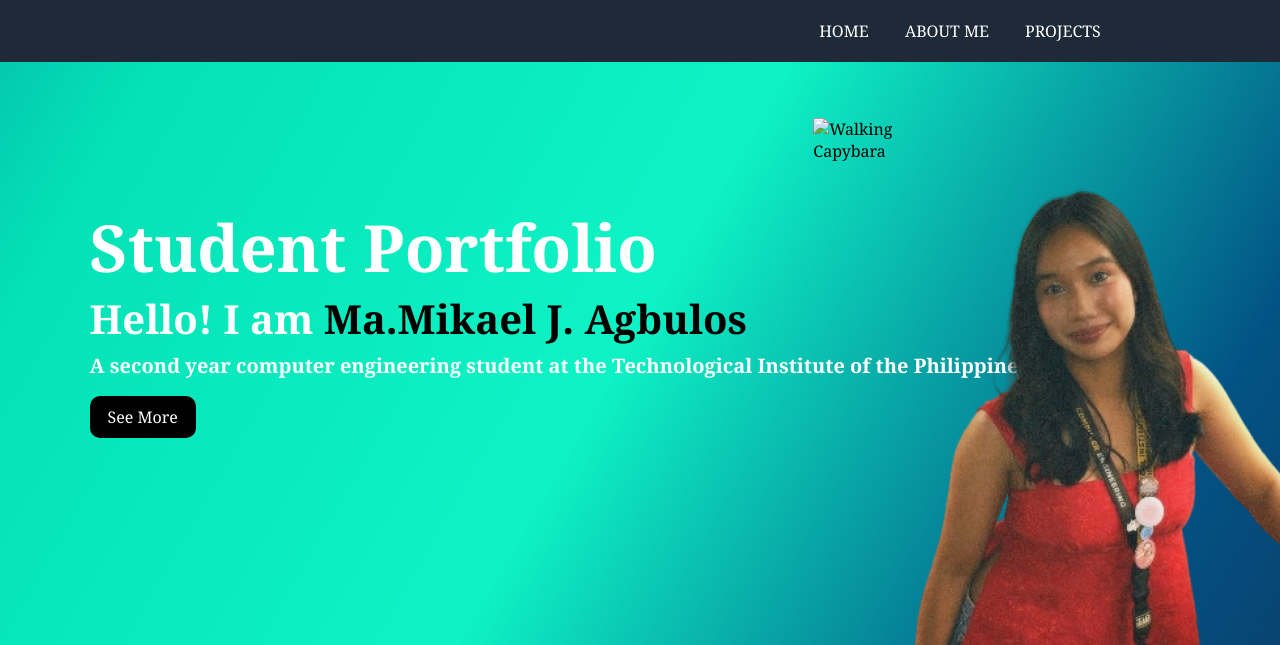
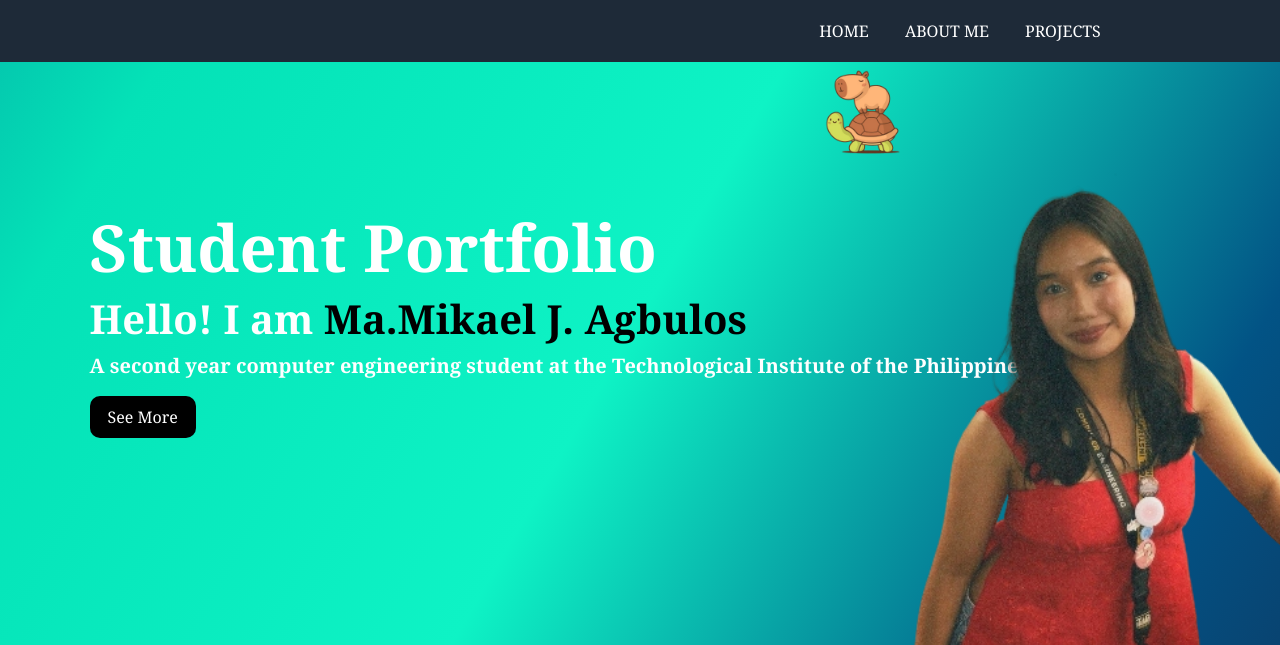
Before and after one commit to mmmagbulos/Final-Portfolio, a plain HTML site: page index.html in a window 1280 px wide. Shown: the top 645 px of the page. Drawn offline with nearby package versions, Linux system fonts and the light colour scheme; files whose address does not match are found by name.

Commit message:
Update index.html

```diff
--- a/index.html
+++ b/index.html
@@ -16,7 +16,7 @@
                 </ul>
             </div>
             <div class="capybara-wrapper">
-                <img src="capybara.png" alt="Walking Capybara" class="capybara" />
+                <img src="images/capybara.png" alt="Walking Capybara" class="capybara" />
               </div>
             <div class="info">
                 <h1>Student Portfolio</h1>
```
